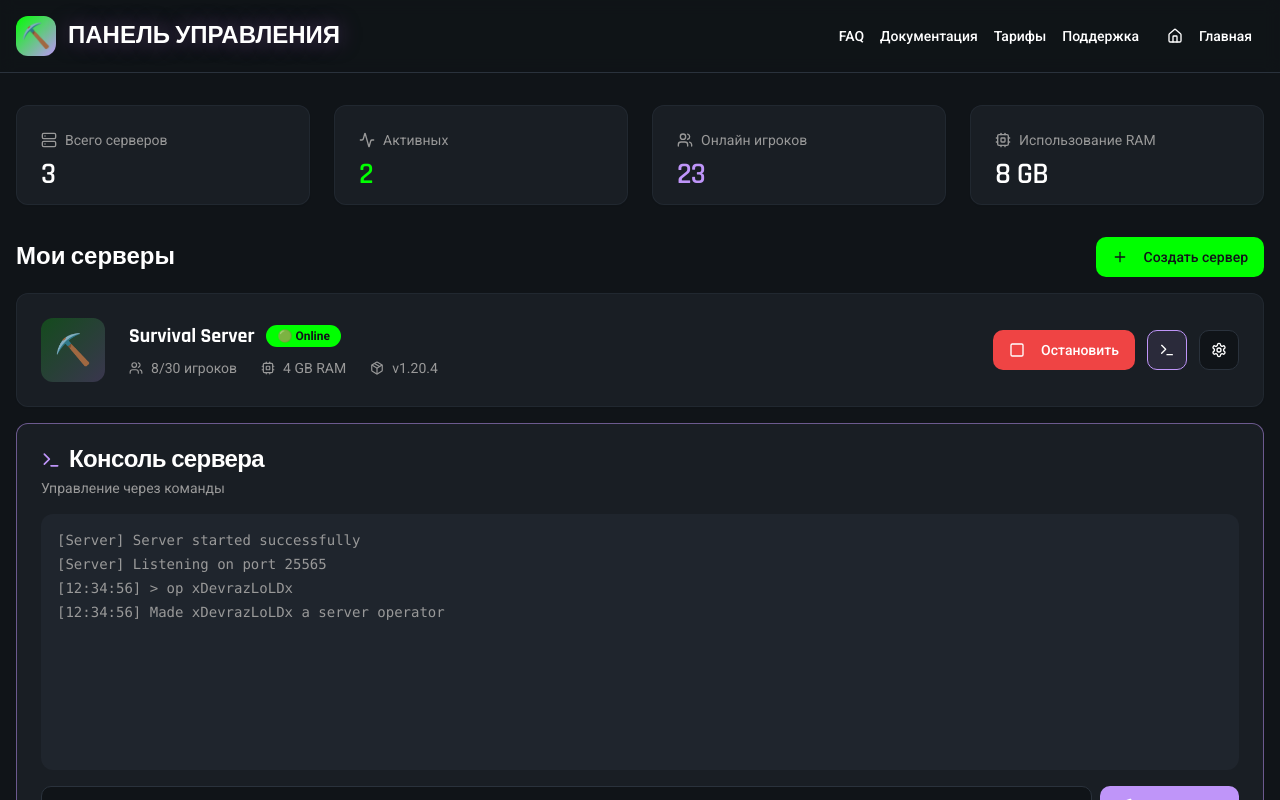
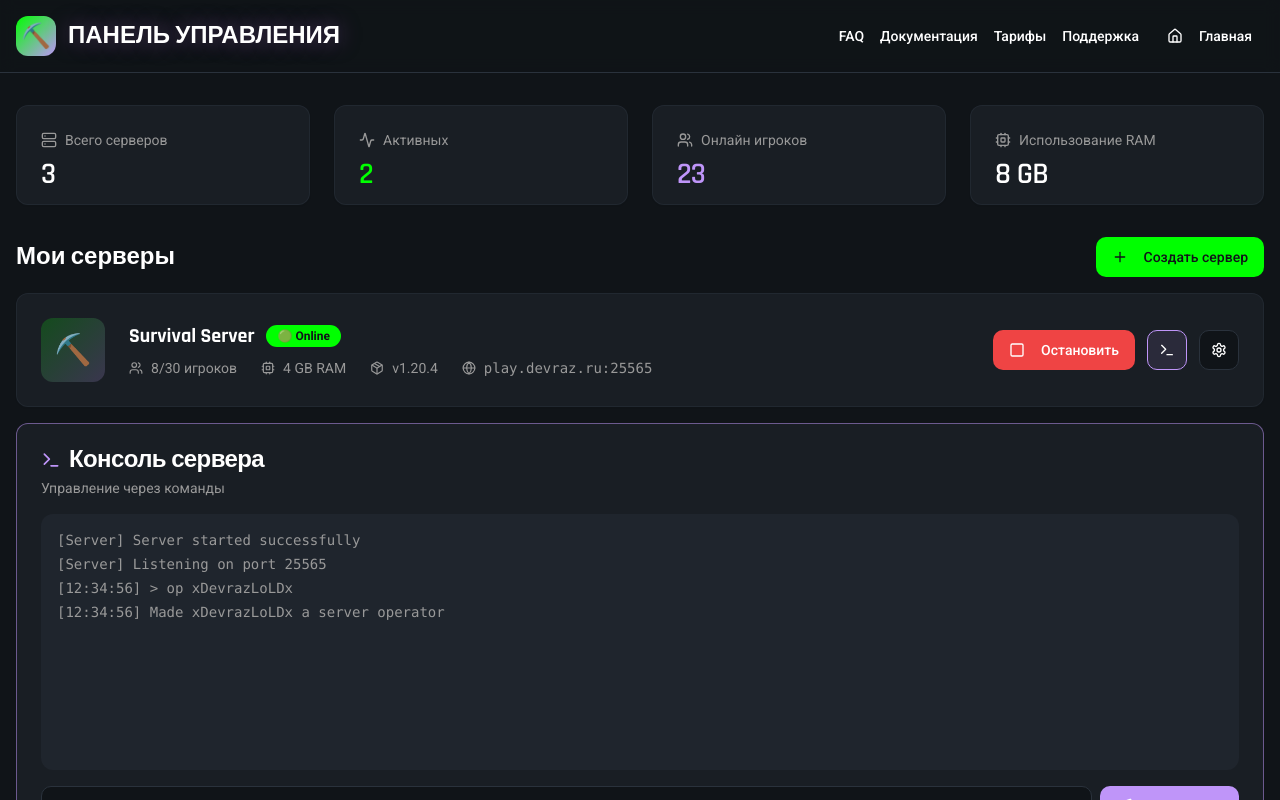
Before and after one commit to pr-poehali-dev/minecraft-hosting-project, a React (Vite) app: page / in a window 1280 px wide. Shown: the top 800 px of the page. Built offline with nearby package versions, Linux system fonts and the light colour scheme.

Commit message:
Добавлен функционал работы с IP-адресами

```diff
--- a/src/pages/Index.tsx
+++ b/src/pages/Index.tsx
@@ -415,6 +415,10 @@ function DashboardPage({ onNavigate }: { onNavigate: (view: ViewType) => void })
                           <div className="flex items-center gap-2">
                             <Icon name="Package" size={14} />
                             <span>v{server.version}</span>
+                          </div>
+                          <div className="flex items-center gap-2">
+                            <Icon name="Globe" size={14} />
+                            <span className="font-mono">play.devraz.ru:{25565 + server.id - 1}</span>
                           </div>
                         </div>
                       </div>
```
